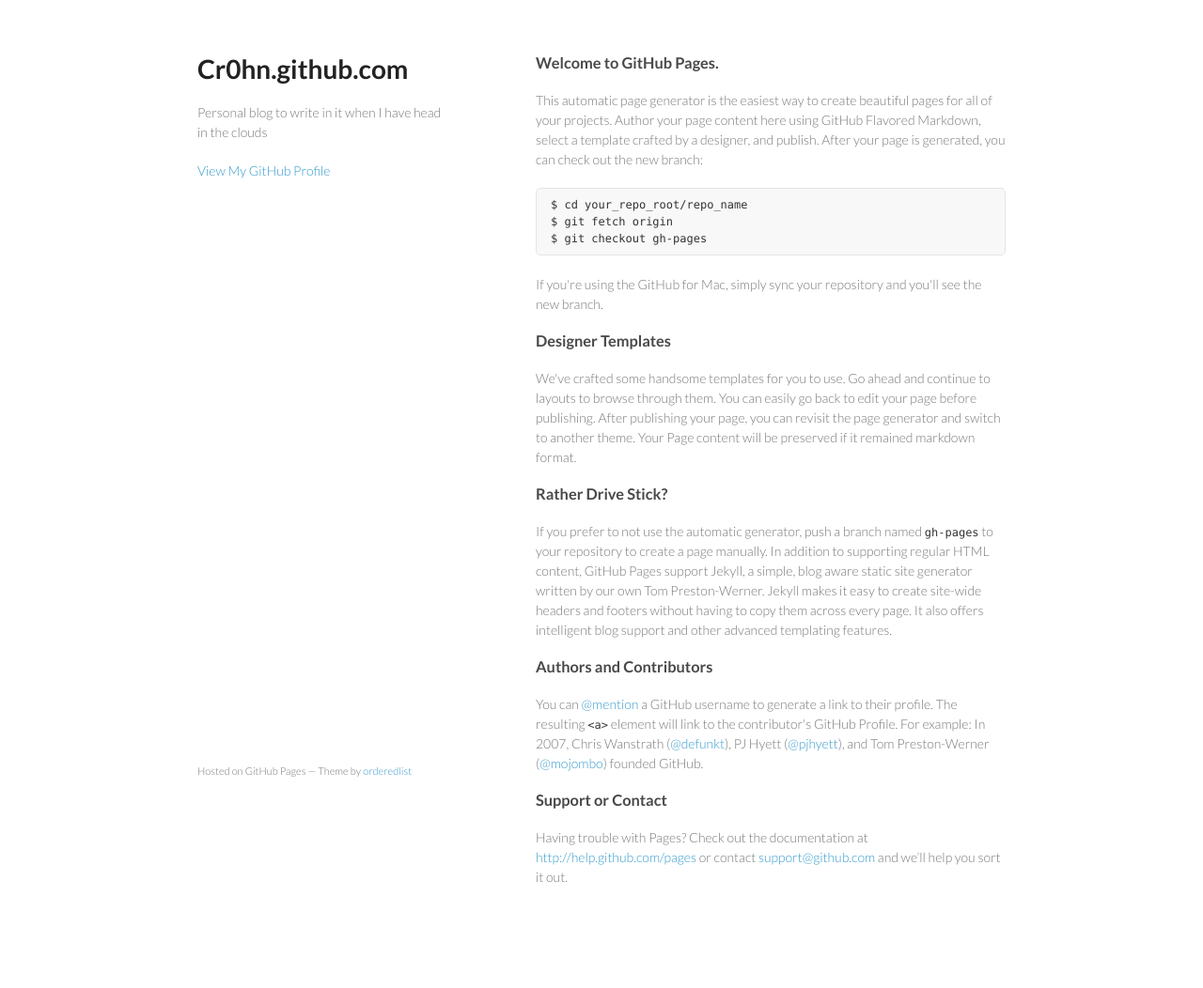
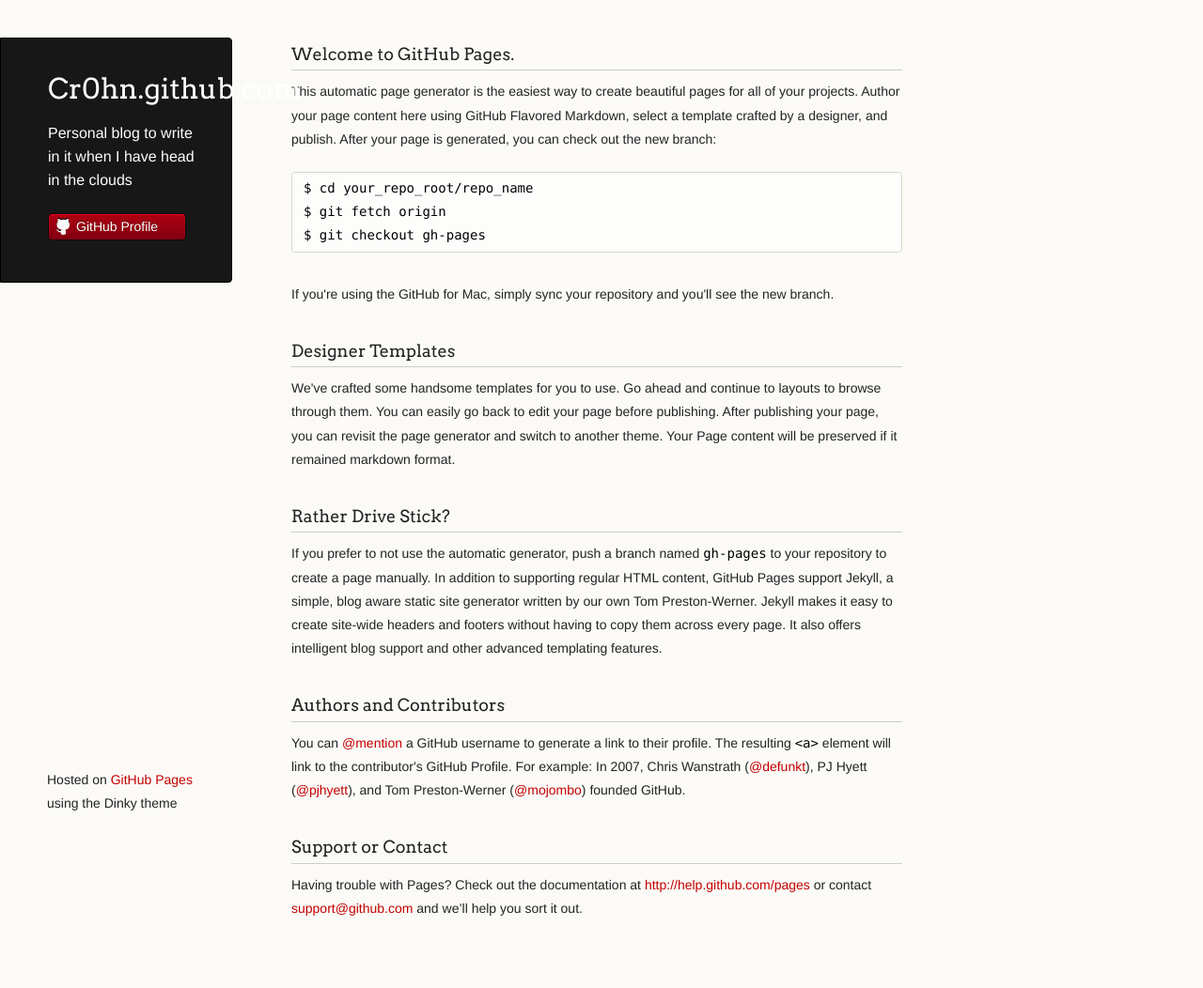
Before and after one commit to cr0hn/cr0hn.github.com, a Jekyll site: the page index.html, which Jekyll copies as it is, in a window 1280 px wide. Shown: the whole page at 94% size. Built offline with Jekyll 4.4.1, drawn with Linux system fonts in a browser that asks for light colours; before the commit the page ends 1014 px from its top, so only the background shows below that.

Commit message:
Replace master branch with page content via GitHub

```diff
--- a/index.html
+++ b/index.html
@@ -7,6 +7,7 @@
 
     <link rel="stylesheet" href="stylesheets/styles.css">
     <link rel="stylesheet" href="stylesheets/pygment_trac.css">
+    <script src="javascripts/scale.fix.js"></script>
     <meta name="viewport" content="width=device-width, initial-scale=1, user-scalable=no">
     <!--[if lt IE 9]>
     <script src="//html5shiv.googlecode.com/svn/trunk/html5.js"></script>
@@ -15,11 +16,14 @@
   <body>
     <div class="wrapper">
       <header>
-        <h1>Cr0hn.github.com</h1>
-        <p>Personal blog to write in it when I have head in the clouds</p>
+        <h1 class="header">Cr0hn.github.com</h1>
+        <p class="header">Personal blog to write in it when I have head in the clouds</p>
 
 
-        <p class="view"><a href="https://github.com/cr0hn">View My GitHub Profile</a></p>
+
+        <ul>
+          <li><a class="buttons github" href="https://github.com/cr0hn">GitHub Profile</a></li>
+        </ul>
 
       </header>
       <section>
@@ -56,10 +60,10 @@
 <p>Having trouble with Pages? Check out the documentation at <a href="http://help.github.com/pages">http://help.github.com/pages</a> or contact <a href="mailto:support@github.com">support@github.com</a> and we’ll help you sort it out.</p>
       </section>
       <footer>
-        <p><small>Hosted on GitHub Pages &mdash; Theme by <a href="https://github.com/orderedlist">orderedlist</a></small></p>
+        <p><small>Hosted on <a href="http://pages.github.com">GitHub Pages</a> using the Dinky theme</small></p>
       </footer>
     </div>
-    <script src="javascripts/scale.fix.js"></script>
+    <!--[if !IE]><script>fixScale(document);</script><![endif]-->
 
   </body>
 </html>
--- a/javascripts/scale.fix.js
+++ b/javascripts/scale.fix.js
@@ -1,17 +1,20 @@
-var metas = document.getElementsByTagName('meta');
-var i;
-if (navigator.userAgent.match(/iPhone/i)) {
-  for (i=0; i<metas.length; i++) {
-    if (metas[i].name == "viewport") {
-      metas[i].content = "width=device-width, minimum-scale=1.0, maximum-scale=1.0";
-    }
-  }
-  document.addEventListener("gesturestart", gestureStart, false);
-}
-function gestureStart() {
-  for (i=0; i<metas.length; i++) {
-    if (metas[i].name == "viewport") {
-      metas[i].content = "width=device-width, minimum-scale=0.25, maximum-scale=1.6";
-    }
-  }
-}
+fixScale = function(doc) {
+
+	var addEvent = 'addEventListener',
+	    type = 'gesturestart',
+	    qsa = 'querySelectorAll',
+	    scales = [1, 1],
+	    meta = qsa in doc ? doc[qsa]('meta[name=viewport]') : [];
+
+	function fix() {
+		meta.content = 'width=device-width,minimum-scale=' + scales[0] + ',maximum-scale=' + scales[1];
+		doc.removeEventListener(type, fix, true);
+	}
+
+	if ((meta = meta[meta.length - 1]) && addEvent in doc) {
+		fix();
+		scales = [.25, 1.6];
+		doc[addEvent](type, fix, true);
+	}
+
+};
--- a/stylesheets/styles.css
+++ b/stylesheets/styles.css
@@ -1,186 +1,336 @@
-@import url(https://fonts.googleapis.com/css?family=Lato:300italic,700italic,300,700);
+@import url(https://fonts.googleapis.com/css?family=Arvo:400,700,400italic);
+
+/* MeyerWeb Reset */
+
+html, body, div, span, applet, object, iframe,
+h1, h2, h3, h4, h5, h6, p, blockquote, pre,
+a, abbr, acronym, address, big, cite, code,
+del, dfn, em, img, ins, kbd, q, s, samp,
+small, strike, strong, sub, sup, tt, var,
+b, u, i, center,
+dl, dt, dd, ol, ul, li,
+fieldset, form, label, legend,
+table, caption, tbody, tfoot, thead, tr, th, td,
+article, aside, canvas, details, embed,
+figure, figcaption, footer, header, hgroup,
+menu, nav, output, ruby, section, summary,
+time, mark, audio, video {
+  margin: 0;
+  padding: 0;
+  border: 0;
+  font: inherit;
+  vertical-align: baseline;
+}
+
+
+/* Base text styles */
 
 body {
-  padding:50px;
-  font:14px/1.5 Lato, "Helvetica Neue", Helvetica, Arial, sans-serif;
-  color:#777;
-  font-weight:300;
+  padding:10px 50px 0 0;
+  font-family:"Helvetica Neue", Helvetica, Arial, sans-serif;
+	font-size: 14px;
+	color: #232323;
+	background-color: #FBFAF7;
+	margin: 0;
+	line-height: 1.8em;
+	-webkit-font-smoothing: antialiased;
+
 }
 
 h1, h2, h3, h4, h5, h6 {
-  color:#222;
-  margin:0 0 20px;
+  color:#232323;
+  margin:36px 0 10px;
 }
 
-p, ul, ol, table, pre, dl {
-  margin:0 0 20px;
+p, ul, ol, table, dl {
+  margin:0 0 22px;
 }
 
 h1, h2, h3 {
-  line-height:1.1;
+	font-family: Arvo, Monaco, serif;
+  line-height:1.3;
+	font-weight: normal;
+}
+
+h1,h2, h3 {
+	display: block;
+	border-bottom: 1px solid #ccc;
+	padding-bottom: 5px;
 }
 
 h1 {
-  font-size:28px;
+	font-size: 30px;
 }
 
 h2 {
-  color:#393939;
+	font-size: 24px;
 }
 
-h3, h4, h5, h6 {
-  color:#494949;
+h3 {
+	font-size: 18px;
+}
+
+h4, h5, h6 {
+	font-family: Arvo, Monaco, serif;
+	font-weight: 700;
 }
 
 a {
-  color:#39c;
-  font-weight:400;
+  color:#C30000;
+  font-weight:200;
   text-decoration:none;
 }
 
-a small {
-  font-size:11px;
-  color:#777;
-  margin-top:-0.6em;
-  display:block;
+a:hover {
+	text-decoration: underline;
 }
 
-.wrapper {
-  width:860px;
-  margin:0 auto;
+a small {
+	font-size: 12px;
+}
+
+em {
+	font-style: italic;
+}
+
+strong {
+  font-weight:700;
+}
+
+ul {
+  list-style: inside;
+  padding-left: 25px;
+}
+
+ol {
+  list-style: decimal inside;
+  padding-left: 20px;
 }
 
 blockquote {
-  border-left:1px solid #e5e5e5;
-  margin:0;
-  padding:0 0 0 20px;
-  font-style:italic;
+  margin: 0;
+  padding: 0 0 0 20px;
+  font-style: italic;
 }
 
+dl, dt, dd, dl p {
+	font-color: #444;
+}
+
+dl dt {
+  font-weight: bold;
+}
+
+dl dd {
+  padding-left: 20px;
+  font-style: italic;
+}
+
+dl p {
+  padding-left: 20px;
+  font-style: italic;
+}
+
+hr {
+  border:0;
+  background:#ccc;
+  height:1px;
+  margin:0 0 24px;
+}
+
+/* Images */
+
+img {
+  position: relative;
+  margin: 0 auto;
+  max-width: 650px;
+  padding: 5px;
+  margin: 10px 0 32px 0;
+  border: 1px solid #ccc;
+}
+
+p img {
+  display: inline;
+  margin: 0;
+  padding: 0;
+  vertical-align: middle;
+  text-align: center;
+  border: none;
+}
+
+/* Code blocks */
+
 code, pre {
-  font-family:Monaco, Bitstream Vera Sans Mono, Lucida Console, Terminal;
-  color:#333;
-  font-size:12px;
+	font-family: Monaco, "Bitstream Vera Sans Mono", "Lucida Console", Terminal, monospace;
+  color:#000;
+  font-size:14px;
 }
 
 pre {
-  padding:8px 15px;
-  background: #f8f8f8;
-  border-radius:5px;
-  border:1px solid #e5e5e5;
-  overflow-x: auto;
+	padding: 4px 12px;
+  background: #FDFEFB;
+  border-radius:4px;
+  border:1px solid #D7D8C8;
+  overflow: auto;
+  overflow-y: hidden;
+	margin-bottom: 32px;
+}
+
+
+/* Tables */
+
+table {
+  width:100%;
 }
 
 table {
-  width:100%;
-  border-collapse:collapse;
+  border: 1px solid #ccc;
+  margin-bottom: 32px;
+  text-align: left;
+ }
+
+th {
+  font-family: 'Arvo', Helvetica, Arial, sans-serif;
+	font-size: 18px;
+	font-weight: normal;
+  padding: 10px;
+  background: #232323;
+  color: #FDFEFB;
+ }
+
+td {
+  padding: 10px;
+	background: #ccc;
+ }
+
+
+/* Wrapper */
+.wrapper {
+  width:960px;
 }
 
-th, td {
-  text-align:left;
-  padding:5px 10px;
-  border-bottom:1px solid #e5e5e5;
+
+/* Header */
+
+header {
+	background-color: #171717;
+	color: #FDFDFB;
+  width:170px;
+  float:left;
+  position:fixed;
+	border: 1px solid #000;
+	-webkit-border-top-right-radius: 4px;
+	-webkit-border-bottom-right-radius: 4px;
+	-moz-border-radius-topright: 4px;
+	-moz-border-radius-bottomright: 4px;
+	border-top-right-radius: 4px;
+	border-bottom-right-radius: 4px;
+	padding: 34px 25px 22px 50px;
+	margin: 30px 25px 0 0;
+	-webkit-font-smoothing: antialiased;
 }
 
-dt {
-  color:#444;
-  font-weight:700;
+p.header {
+	font-size: 16px;
 }
 
-th {
-  color:#444;
+h1.header {
+	font-family: Arvo, sans-serif;
+	font-size: 30px;
+	font-weight: 300;
+	line-height: 1.3em;
+	border-bottom: none;
+	margin-top: 0;
 }
 
-img {
-  max-width:100%;
+
+h1.header, a.header, a.name, header a{
+	color: #fff;
 }
 
-header {
-  width:270px;
-  float:left;
-  position:fixed;
+a.header {
+	text-decoration: underline;
+}
+
+a.name {
+	white-space: nowrap;
 }
 
 header ul {
   list-style:none;
-  height:40px;
-
   padding:0;
-
-  background: #eee;
-  background: -moz-linear-gradient(top, #f8f8f8 0%, #dddddd 100%);
-  background: -webkit-gradient(linear, left top, left bottom, color-stop(0%,#f8f8f8), color-stop(100%,#dddddd));
-  background: -webkit-linear-gradient(top, #f8f8f8 0%,#dddddd 100%);
-  background: -o-linear-gradient(top, #f8f8f8 0%,#dddddd 100%);
-  background: -ms-linear-gradient(top, #f8f8f8 0%,#dddddd 100%);
-  background: linear-gradient(top, #f8f8f8 0%,#dddddd 100%);
-
-  border-radius:5px;
-  border:1px solid #d2d2d2;
-  box-shadow:inset #fff 0 1px 0, inset rgba(0,0,0,0.03) 0 -1px 0;
-  width:270px;
 }
 
 header li {
-  width:89px;
-  float:left;
-  border-right:1px solid #d2d2d2;
-  height:40px;
+	list-style-type: none;
+  width:132px;
+  height:15px;
+	margin-bottom: 12px;
+	line-height: 1em;
+	padding: 6px 6px 6px 7px;
+
+	background: #AF0011;
+	background: -moz-linear-gradient(top, #AF0011 0%, #820011 100%);
+  background: -webkit-gradient(linear, left top, left bottom, color-stop(0%,#f8f8f8), color-stop(100%,#dddddd));
+  background: -webkit-linear-gradient(top, #AF0011 0%,#820011 100%);
+  background: -o-linear-gradient(top, #AF0011 0%,#820011 100%);
+  background: -ms-linear-gradient(top, #AF0011 0%,#820011 100%);
+  background: linear-gradient(top, #AF0011 0%,#820011 100%);
+
+	border-radius:4px;
+  border:1px solid #0D0D0D;
+
+	-webkit-box-shadow: inset 0px 1px 1px 0 rgba(233,2,38, 1);
+	box-shadow: inset 0px 1px 1px 0 rgba(233,2,38, 1);
+
 }
 
-header ul a {
-  line-height:1;
-  font-size:11px;
-  color:#999;
-  display:block;
-  text-align:center;
-  padding-top:6px;
-  height:40px;
+header li:hover {
+	background: #C3001D;
+	background: -moz-linear-gradient(top, #C3001D 0%, #950119 100%);
+  background: -webkit-gradient(linear, left top, left bottom, color-stop(0%,#f8f8f8), color-stop(100%,#dddddd));
+  background: -webkit-linear-gradient(top, #C3001D 0%,#950119 100%);
+  background: -o-linear-gradient(top, #C3001D 0%,#950119 100%);
+  background: -ms-linear-gradient(top, #C3001D 0%,#950119 100%);
+  background: linear-gradient(top, #C3001D 0%,#950119 100%);
 }
 
-strong {
-  color:#222;
-  font-weight:700;
+a.buttons {
+	-webkit-font-smoothing: antialiased;
+	background: url(../images/arrow-down.png) no-repeat;
+	font-weight: normal;
+	text-shadow: rgba(0, 0, 0, 0.4) 0 -1px 0;
+	padding: 2px 2px 2px 22px;
+	height: 30px;
 }
 
-header ul li + li {
-  width:88px;
-  border-left:1px solid #fff;
+a.github {
+	background: url(../images/octocat-small.png) no-repeat 1px;
 }
 
-header ul li + li + li {
-  border-right:none;
-  width:89px;
+a.buttons:hover {
+	color: #fff;
+	text-decoration: none;
 }
 
-header ul a strong {
-  font-size:14px;
-  display:block;
-  color:#222;
-}
+
+/* Section - for main page content */
 
 section {
-  width:500px;
+  width:650px;
   float:right;
   padding-bottom:50px;
 }
 
-small {
-  font-size:11px;
-}
 
-hr {
-  border:0;
-  background:#e5e5e5;
-  height:1px;
-  margin:0 0 20px;
-}
+/* Footer */
 
 footer {
-  width:270px;
+  width:170px;
   float:left;
   position:fixed;
-  bottom:50px;
+  bottom:10px;
+	padding-left: 50px;
 }
 
 @media print, screen and (max-width: 960px) {
@@ -196,14 +346,18 @@
     width:auto;
   }
 
+	footer {
+		border-top: 1px solid #ccc;
+		margin:0 84px 0 50px;
+		padding:0;
+	}
+
   header {
     padding-right:320px;
   }
 
   section {
-    border:1px solid #e5e5e5;
-    border-width:1px 0;
-    padding:20px 0;
+    padding:20px 84px 20px 50px;
     margin:0 0 20px;
   }
 
@@ -213,8 +367,8 @@
 
   header ul {
     position:absolute;
-    right:50px;
-    top:52px;
+    right:130px;
+    top:84px;
   }
 }
 
@@ -224,26 +378,38 @@
   }
 
   header {
-    padding:0;
+    padding:10px 20px 0;
+		margin-right: 0;
   }
+
+	section {
+    padding:10px 0 10px 20px;
+    margin:0 0 30px;
+  }
+
+	footer {
+		margin: 0 0 0 30px;
+	}
 
   header ul, header p.view {
     position:static;
   }
-
-  pre, code {
-    word-wrap:normal;
-  }
 }
 
 @media print, screen and (max-width: 480px) {
-  body {
-    padding:15px;
+
+  header ul li.download {
+    display:none;
   }
 
-  header ul {
-    display:none;
-  }
+	footer {
+		margin: 0 0 0 20px;
+	}
+
+	footer a{
+		display:block;
+	}
+
 }
 
 @media print {
```
Also changed, not shown: images/arrow-down.png (added), images/octocat-small.png (added).
